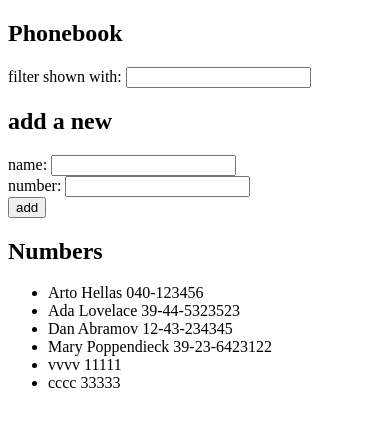
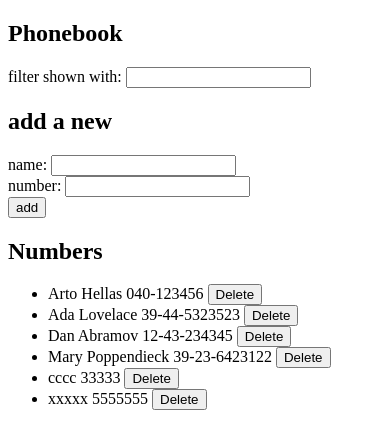
Before and after one commit to bryantt23/fso-part1, a React (Vite) app: page / in a window 390 px wide. Shown: the top 448 px of the page. Built offline with nearby package versions, Linux system fonts and the light colour scheme; data requests are answered from the project's data file.

Commit message:
2.14: The Phonebook step9, needs to refresh

```diff
--- a/db.json
+++ b/db.json
@@ -21,14 +21,14 @@
       "id": 4
     },
     {
-      "id": "5346",
-      "name": "vvvv",
-      "number": "11111"
-    },
-    {
       "id": "5440",
       "name": "cccc",
       "number": "33333"
+    },
+    {
+      "id": "e2d4",
+      "name": "xxxxx",
+      "number": "5555555"
     }
   ]
 }
--- a/src/App.jsx
+++ b/src/App.jsx
@@ -2,7 +2,6 @@ import { useState, useEffect } from 'react'
 import Filter from './Filter'
 import PersonForm from './PersonForm'
 import Persons from './Persons'
-import axios from 'axios'
 import { getAll, create } from './services/persons'
 
 const App = () => {
--- a/src/Persons.jsx
+++ b/src/Persons.jsx
@@ -1,7 +1,16 @@
+
+import { deletePerson } from './services/persons'
 
 function Persons({ persons, nameSearch }) {
+    const handleDelete = async (person) => {
+        if (window.confirm(`Delete ${person.name}?`)) {
+            await deletePerson(person.id)
+        }
+    }
     return <ul>
-        {persons.filter(person => person.name.toLowerCase().includes(nameSearch)).map(person => <li>{person.name} {person.number}</li>)}
+        {persons.filter(person => person.name.toLowerCase().includes(nameSearch)).map(person =>
+            <li>{person.name} {person.number} <button onClick={() => handleDelete(person)}>Delete</button>
+            </li>)}
     </ul>
 }
 
--- a/src/services/persons.js
+++ b/src/services/persons.js
@@ -8,3 +8,7 @@ export const getAll = () => {
 export const create = newObject => {
   return axios.post(baseUrl, newObject);
 };
+
+export const deletePerson = id => {
+  return axios.delete(`${baseUrl}/${id}`);
+};
```
